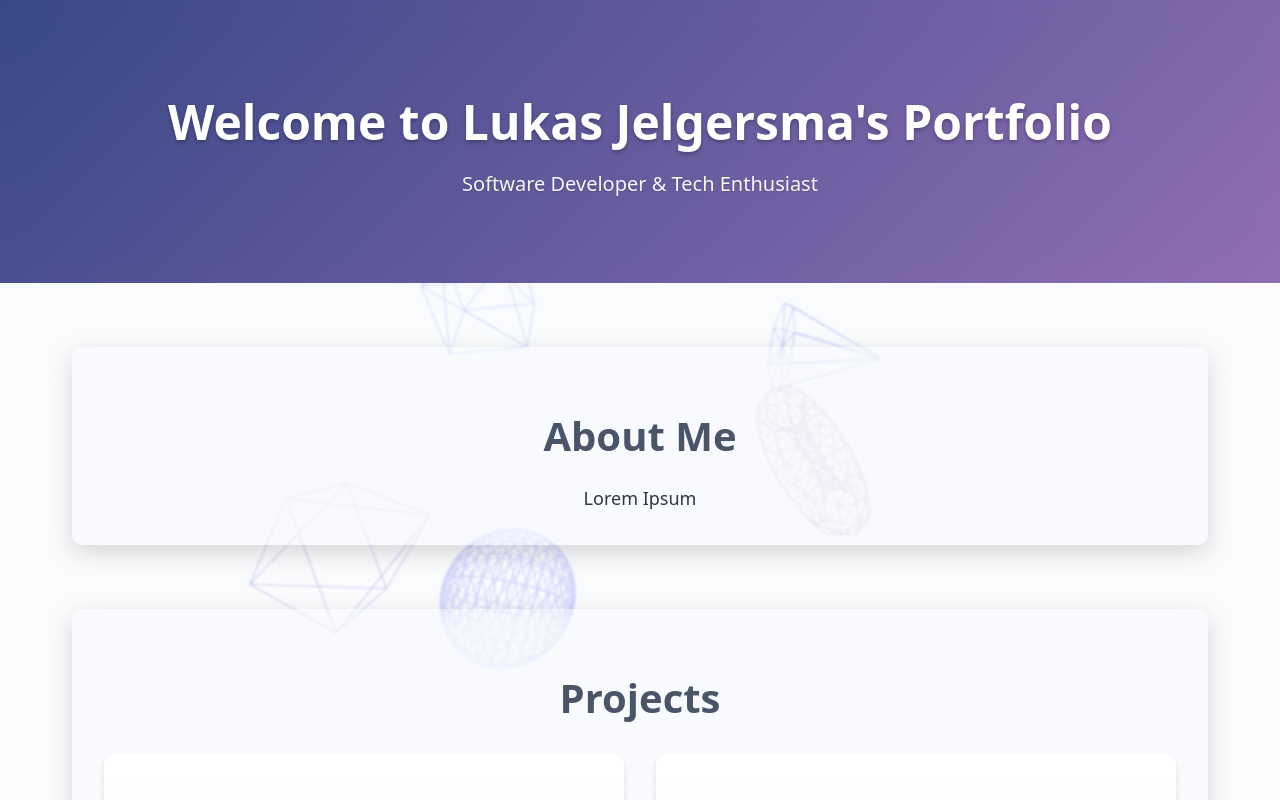
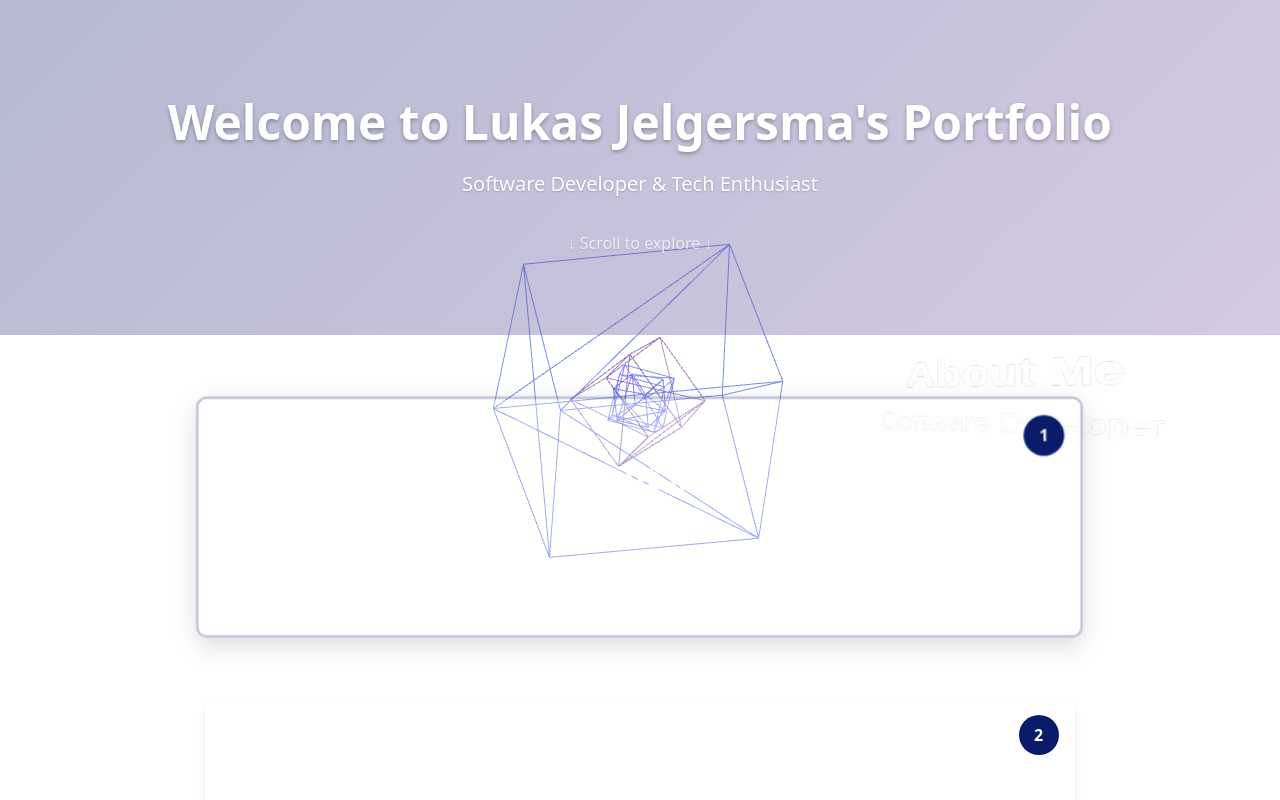
Before and after one commit to LukasJelgersma/lukasjelgersma.github.io, a React (Vite) app: page / in a window 1280 px wide. Built offline with nearby package versions, Linux system fonts and the light colour scheme.

Commit message:
Testing stuff with three js

```diff
--- a/src/components/threeComponents/sampleThree.tsx
+++ b/src/components/threeComponents/sampleThree.tsx
@@ -3,17 +3,20 @@ import * as THREE from 'three';
 
 interface ThreeSceneProps {
     className?: string;
+    onActiveObjectChange?: (index: number) => void;
 }
 
-const ThreeScene: React.FC<ThreeSceneProps> = ({ className }) => {
+const ThreeScene: React.FC<ThreeSceneProps> = ({ className, onActiveObjectChange }) => {
     const mountRef = useRef<HTMLDivElement | null>(null);
     const sceneRef = useRef<{
         scene?: THREE.Scene;
         camera?: THREE.PerspectiveCamera;
         renderer?: THREE.WebGLRenderer;
         animationId?: number;
-        meshes?: THREE.Mesh[];
+        cubes?: THREE.Mesh[];
+        textMeshes?: THREE.Mesh[];
         initialized?: boolean;
+        currentActiveIndex?: number;
     }>({});
 
     useEffect(() => {
@@ -35,73 +38,118 @@ const ThreeScene: React.FC<ThreeSceneProps> = ({ className }) => {
             mountRef.current.removeChild(mountRef.current.firstChild);
         }
 
-        mountRef.current.appendChild(renderer.domElement);
+        mountRef.current.appendChild(renderer.domElement);        // Create 4 cubes for the carousel
+        const cubes: THREE.Mesh[] = [];
+        const textMeshes: THREE.Mesh[] = [];
+        const cubeColors = [0x667eea, 0x764ba2, 0x646cff, 0x535bf2];
 
-        // Create multiple meshes with different shapes and positions
-        const meshes: THREE.Mesh[] = [];
-
-        // Create different geometries
-        const geometries = [
-            new THREE.BoxGeometry(1.5, 1.5, 1.5),
-            new THREE.TorusGeometry(1, 0.4, 8, 16),
-            new THREE.SphereGeometry(1, 16, 16),
-            new THREE.ConeGeometry(1, 2, 8),
-            new THREE.OctahedronGeometry(1.2),
-            new THREE.TetrahedronGeometry(1.3),
+        // Information for each cube
+        const cubeInfo = [
+            { title: "About Me", subtitle: "Software Developer" },
+            { title: "Skills", subtitle: "Technical Expertise" },
+            { title: "Projects", subtitle: "Recent Work" },
+            { title: "Contact", subtitle: "Get In Touch" }
         ];
 
-        // Create different materials with varying colors
-        const colors = [0x667eea, 0x764ba2, 0x646cff, 0x535bf2, 0x4338ca, 0x6366f1];
+        // Position cubes in a line going back into the scene
+        const spacing = 8; // Distance between cubes
 
-        // Position meshes in a scattered pattern
-        const positions = [
-            { x: -3, y: 2, z: -2 },
-            { x: 3, y: -1, z: -1 },
-            { x: -2, y: -3, z: 0 },
-            { x: 4, y: 1, z: -3 },
-            { x: -4, y: -2, z: 1 },
-            { x: 2, y: 3, z: -1 },
-        ];
-
-        // Create meshes
-        geometries.forEach((geometry, index) => {
+        // Load font and create text (we'll use basic geometry for now)
+        for (let i = 0; i < 4; i++) {
+            const geometry = new THREE.BoxGeometry(2, 2, 2);
             const material = new THREE.MeshBasicMaterial({
-                color: colors[index % colors.length],
+                color: cubeColors[i],
                 transparent: true,
-                opacity: 0.7,
+                opacity: 0.8,
                 wireframe: true
             });
 
-            const mesh = new THREE.Mesh(geometry, material);
+            const cube = new THREE.Mesh(geometry, material);
 
-            // Set initial position
-            const pos = positions[index];
-            mesh.position.set(pos.x, pos.y, pos.z);
+            // Position cubes in a line going back
+            cube.position.set(0, 0, -spacing * i);
 
-            // Store original position for scroll calculations
-            mesh.userData = {
-                originalY: pos.y,
-                scrollSpeed: 0.5 + (index * 0.1), // Different scroll speeds for each mesh
+            // Store original position and index
+            cube.userData = {
+                originalZ: -spacing * i,
+                index: i,
                 rotationSpeed: {
-                    x: 0.005 + (index * 0.002),
-                    y: 0.005 + (index * 0.002),
-                    z: 0.002 + (index * 0.001)
+                    x: 0.005 + (i * 0.002),
+                    y: 0.005 + (i * 0.002),
+                    z: 0.002 + (i * 0.001)
                 }
             };
 
-            scene.add(mesh);
-            meshes.push(mesh);
-        });
+            scene.add(cube);
+            cubes.push(cube);
 
-        camera.position.set(0, 0, 8);
+            // Create floating text next to each cube
+            // We'll create simple plane geometry with canvas texture for text
+            const canvas = document.createElement('canvas');
+            const context = canvas.getContext('2d');
+            canvas.width = 512;
+            canvas.height = 256;
+
+            if (context) {
+                // Clear canvas
+                context.fillStyle = 'rgba(0, 0, 0, 0)';
+                context.fillRect(0, 0, canvas.width, canvas.height);
+
+                // Set text properties
+                context.fillStyle = 'white';
+                context.font = 'bold 48px Arial';
+                context.textAlign = 'center';
+                context.textBaseline = 'middle';
+
+                // Add title
+                context.fillText(cubeInfo[i].title, canvas.width / 2, canvas.height / 2 - 30);
+
+                // Add subtitle
+                context.font = '32px Arial';
+                context.fillStyle = 'rgba(255, 255, 255, 0.8)';
+                context.fillText(cubeInfo[i].subtitle, canvas.width / 2, canvas.height / 2 + 30);
+            }
+
+            // Create texture from canvas
+            const texture = new THREE.CanvasTexture(canvas);
+            texture.needsUpdate = true;
+
+            // Create text plane
+            const textGeometry = new THREE.PlaneGeometry(4, 2);
+            const textMaterial = new THREE.MeshBasicMaterial({
+                map: texture,
+                transparent: true,
+                opacity: 0
+            });
+
+            const textMesh = new THREE.Mesh(textGeometry, textMaterial);
+            textMesh.position.set(3.5, 0, -spacing * i); // Position to the right of each cube
+            textMesh.userData = {
+                originalZ: -spacing * i,
+                originalOpacity: 0,
+                index: i
+            };
+
+            scene.add(textMesh);
+            textMeshes.push(textMesh);
+        }
+
+        camera.position.set(0, 0, 5);
         camera.lookAt(0, 0, 0);
 
         // Store references for cleanup
-        sceneRef.current = { scene, camera, renderer, meshes, initialized: true };
+        sceneRef.current = {
+            scene,
+            camera,
+            renderer,
+            cubes,
+            textMeshes,
+            initialized: true,
+            currentActiveIndex: -1
+        };
 
-        // Function to update meshes based on scroll position
-        const updateMeshesOnScroll = () => {
-            // Get scroll position from the main page content
+        // Function to update cubes based on scroll position
+        const updateCubesOnScroll = () => {
             const scrollElement = document.querySelector('.main-page-content');
             const scrollPosition = scrollElement ? scrollElement.scrollTop : 0;
             const maxScroll = scrollElement ? scrollElement.scrollHeight - scrollElement.clientHeight : 1000;
@@ -109,10 +157,59 @@ const ThreeScene: React.FC<ThreeSceneProps> = ({ className }) => {
             // Normalize scroll position (0 to 1)
             const normalizedScroll = Math.min(scrollPosition / maxScroll, 1);
 
-            meshes.forEach((mesh) => {
-                // Move meshes up when scrolling down (inverse relationship)
-                const scrollOffset = normalizedScroll * mesh.userData.scrollSpeed * 10;
-                mesh.position.y = mesh.userData.originalY + scrollOffset;
+            // Calculate which cube should be active based on scroll
+            const scrollProgress = normalizedScroll * 4; // 4 cubes
+            const activeIndex = Math.floor(scrollProgress);
+            const progressWithinCube = scrollProgress - activeIndex;
+
+            // Notify parent component about active cube change
+            if (sceneRef.current.currentActiveIndex !== activeIndex && onActiveObjectChange) {
+                sceneRef.current.currentActiveIndex = activeIndex;
+                onActiveObjectChange(activeIndex);
+            }
+
+            cubes.forEach((cube, index) => {
+                // Calculate target Z position for each cube
+                let targetZ = cube.userData.originalZ + (normalizedScroll * spacing * 4);
+
+                // When a cube is "active" (closest to camera), bring it even closer
+                if (index === activeIndex) {
+                    targetZ += progressWithinCube * 3; // Extra forward movement
+                }
+
+                // Smooth interpolation to target position
+                cube.position.z += (targetZ - cube.position.z) * 0.1;
+
+                // Scale effect - make active cube slightly larger
+                const scale = index === activeIndex ? 1 + progressWithinCube * 0.3 : 1;
+                cube.scale.setScalar(scale);
+
+                // Opacity effect - make active cube more opaque
+                const opacity = index === activeIndex ? 0.9 : 0.6;
+                if (cube.material instanceof THREE.MeshBasicMaterial) {
+                    cube.material.opacity = opacity;
+                }
+            });
+
+            // Update text meshes
+            textMeshes.forEach((textMesh, index) => {
+                // Move text with corresponding cube
+                let targetZ = textMesh.userData.originalZ + (normalizedScroll * spacing * 4);
+
+                if (index === activeIndex) {
+                    targetZ += progressWithinCube * 3;
+                }
+
+                textMesh.position.z += (targetZ - textMesh.position.z) * 0.1;
+
+                // Show text only for active cube
+                const textOpacity = index === activeIndex ? 0.9 : 0;
+                if (textMesh.material instanceof THREE.MeshBasicMaterial) {
+                    textMesh.material.opacity = textOpacity;
+                }
+
+                // Make text always face the camera
+                textMesh.lookAt(camera.position);
             });
         };
 
@@ -123,13 +220,13 @@ const ThreeScene: React.FC<ThreeSceneProps> = ({ className }) => {
             sceneRef.current.animationId = animationId;
 
             // Update scroll-based positions
-            updateMeshesOnScroll();
+            updateCubesOnScroll();
 
-            // Rotate all meshes
-            meshes.forEach((mesh) => {
-                mesh.rotation.x += mesh.userData.rotationSpeed.x;
-                mesh.rotation.y += mesh.userData.rotationSpeed.y;
-                mesh.rotation.z += mesh.userData.rotationSpeed.z;
+            // Rotate all cubes
+            cubes.forEach((cube) => {
+                cube.rotation.x += cube.userData.rotationSpeed.x;
+                cube.rotation.y += cube.userData.rotationSpeed.y;
+                cube.rotation.z += cube.userData.rotationSpeed.z;
             });
 
             renderer.render(scene, camera);
@@ -163,14 +260,34 @@ const ThreeScene: React.FC<ThreeSceneProps> = ({ className }) => {
 
             if (sceneRef.current.renderer && mountRef.current) {
                 try {
-                    // Clean up all meshes
-                    if (sceneRef.current.meshes) {
-                        sceneRef.current.meshes.forEach(mesh => {
-                            mesh.geometry.dispose();
-                            if (Array.isArray(mesh.material)) {
-                                mesh.material.forEach(material => material.dispose());
+                    // Clean up all cubes
+                    if (sceneRef.current.cubes) {
+                        sceneRef.current.cubes.forEach(cube => {
+                            cube.geometry.dispose();
+                            if (Array.isArray(cube.material)) {
+                                cube.material.forEach(material => material.dispose());
                             } else {
-                                mesh.material.dispose();
+                                cube.material.dispose();
+                            }
+                        });
+                    }
+
+                    // Clean up all text meshes
+                    if (sceneRef.current.textMeshes) {
+                        sceneRef.current.textMeshes.forEach(textMesh => {
+                            textMesh.geometry.dispose();
+                            if (Array.isArray(textMesh.material)) {
+                                textMesh.material.forEach(material => {
+                                    if (material instanceof THREE.MeshBasicMaterial && material.map) {
+                                        material.map.dispose();
+                                    }
+                                    material.dispose();
+                                });
+                            } else {
+                                if (textMesh.material instanceof THREE.MeshBasicMaterial && textMesh.material.map) {
+                                    textMesh.material.map.dispose();
+                                }
+                                textMesh.material.dispose();
                             }
                         });
                     }
--- a/src/pages/MainPage.tsx
+++ b/src/pages/MainPage.tsx
@@ -1,41 +1,70 @@
+import { useState } from 'react';
 import ThreeScene from '../components/threeComponents/sampleThree';
 
+// Define your information cards here - easy to add more!
+const informationCards = [
+    {
+        id: 0,
+        title: "About Me",
+        subtitle: "Software Developer",
+        description: "Lorem ipsum"
+    },
+    {
+        id: 1,
+        title: "Skills",
+        subtitle: "Technical Expertise",
+        description: "Loremu ipsum"
+    },
+    {
+        id: 2,
+        title: "Projects",
+        subtitle: "Recent Work",
+        description: "Lorem Ipsum"
+    },
+    {
+        id: 3,
+        title: "Contact",
+        subtitle: "Get In Touch",
+        description: "Lorem Ipsum"
+    }
+];
+
 function MainPage() {
+    const [activeCardIndex, setActiveCardIndex] = useState(-1);
+
+    const handleActiveObjectChange = (index: number) => {
+        setActiveCardIndex(index);
+    };
+
     return (
         <div className="main-page">
             {/* Three.js Background */}
-            <ThreeScene className="three-background" />
+            <ThreeScene className="three-background" onActiveObjectChange={handleActiveObjectChange} />
 
             {/* Main Content */}
             <div className="main-page-content">
                 <header className="main-header">
                     <h1>Welcome to Lukas Jelgersma's Portfolio</h1>
                     <p>Software Developer & Tech Enthusiast</p>
+                    <div className="scroll-instruction">
+                        <p>↓ Scroll to explore ↓</p>
+                    </div>
                 </header>
 
                 <main className="main-content">
-                    <section className="about-section">
-                        <h2>About Me</h2>
-                        <p>Lorem Ipsum</p>
-                    </section>
+                    {/* Generate sections based on information cards */}
+                    {informationCards.map((card, index) => (
+                        <section key={card.id} className={`info-section ${index === activeCardIndex ? 'active' : ''}`} style={{ display: 'hidden' }}>
+                            <div className="section-number">{index + 1}</div>
+                            <h2>{card.title}</h2>
+                            <h3>{card.subtitle}</h3>
+                            <p>{card.description}</p>
+                        </section>
+                    ))}
 
-                    <section className="projects-section">
-                        <h2>Projects</h2>
-                        <div className="projects-grid">
-                            <div className="project-card">
-                                <h3>Project 1</h3>
-                                <p>Lorem ipsum</p>
-                            </div>
-                            <div className="project-card">
-                                <h3>Project 2</h3>
-                                <p>Lorem ipsum</p>
-                            </div>
-                        </div>
-                    </section>
-
-                    <section className="contact-section">
-                        <h2>Contact</h2>
-                        <p>Lorem ipsum</p>
+                    <section className="final-section">
+                        <h2>Thank You</h2>
+                        <p>Thanks for exploring my portfolio! Feel free to reach out for collaborations or opportunities.</p>
                     </section>
                 </main>
             </div>
--- a/src/styles/pages/_main-page.scss
+++ b/src/styles/pages/_main-page.scss
@@ -33,8 +33,11 @@
     z-index: 1;
     height: 100vh;
     overflow-y: auto;
-    background: rgba($bg-primary, 0.7);
-    backdrop-filter: blur(1px);
+    background: rgba($bg-primary, 0.1); // Much more transparent
+    backdrop-filter: blur(0.5px); // Less blur
+    display: flex;
+    flex-direction: column;
+
 
     // Hide scrollbar for different browsers
     scrollbar-width: none;
@@ -49,11 +52,11 @@
 }
 
 .main-header {
-    background: linear-gradient(135deg, rgba($primary, 0.8) 0%, rgba($secondary, 0.8) 100%);
+    background: linear-gradient(135deg, rgba($primary, 0.3) 0%, rgba($secondary, 0.3) 100%); // Much more transparent
     color: $white;
     text-align: center;
     padding: $spacing-2xl $spacing-lg;
-    backdrop-filter: blur(10px);
+    backdrop-filter: blur(5px); // Less blur
 
     h1 {
         font-size: $font-4xl;
@@ -79,32 +82,104 @@
 
 .about-section,
 .projects-section,
-.contact-section {
+.contact-section,
+.info-section {
     margin-bottom: $spacing-2xl;
     padding: $spacing-lg;
-    // background: rgba($white, 0.85);
+    background: rgba($white, 0.1);
+    border-radius: $radius-lg;
+    backdrop-filter: blur(10px);
+    box-shadow: $shadow-md;
+    transition: all $transition-normal;
+    position: relative;
+    min-height: 200px;
+
+    &.active {
+        background: rgba($white, 0.2);
+        box-shadow: $shadow-lg;
+        transform: scale(1.02);
+        border: 2px solid rgba($primary, 0.3);
+    }
+}
+
+.info-section {
+    .section-number {
+        position: absolute;
+        top: $spacing-sm;
+        right: $spacing-sm;
+        background: $primary;
+        color: $white;
+        width: 40px;
+        height: 40px;
+        border-radius: 50%;
+        display: flex;
+        align-items: center;
+        justify-content: center;
+        font-weight: $font-bold;
+        font-size: $font-sm;
+    }
+
+    h2 {
+        color: $white;
+        font-size: $font-2xl;
+        margin-bottom: $spacing-sm;
+    }
+
+    h3 {
+        color: rgba($white, 0.8);
+        font-size: $font-lg;
+        margin-bottom: $spacing-md;
+        font-weight: $font-medium;
+    }
+
+    p {
+        color: rgba($white, 0.9);
+        font-size: $font-md;
+        line-height: 1.6;
+    }
+}
+
+.final-section {
+    margin-bottom: $spacing-2xl;
+    padding: $spacing-xl;
+    background: rgba($primary, 0.1);
     border-radius: $radius-lg;
     backdrop-filter: blur(10px);
     box-shadow: $shadow-lg;
+    text-align: center;
+
+    h2 {
+        color: $white;
+        font-size: $font-2xl;
+        margin-bottom: $spacing-md;
+    }
+
+    p {
+        color: rgba($white, 0.9);
+        font-size: $font-md;
+        line-height: 1.6;
+    }
 }
 
 .about-section h2,
 .projects-section h2,
-.contact-section h2 {
-    @include heading-style($font-3xl);
-    color: $dark-gray;
+.contact-section h2,
+.info-section h2 {
+    @include heading-style($font-2xl);
+    color: $white;
     text-align: center;
     margin-bottom: $spacing-md;
 }
 
 .about-section p,
-.contact-section p {
+.contact-section p,
+.info-section p {
     font-size: $font-md;
     line-height: 1.6;
     text-align: center;
     max-width: 600px;
     margin: 0 auto;
-    color: $text-primary;
+    color: rgba($white, 0.9);
 }
 
 .projects-grid {
@@ -139,6 +214,99 @@
     }
 }
 
+// Information Card Overlay
+.information-card-overlay {
+    position: fixed;
+    top: 50%;
+    left: 50%;
+    transform: translate(-50%, -50%);
+    z-index: 10;
+    pointer-events: none;
+    animation: fadeInScale 0.5s ease-out;
+}
+
+.information-card {
+    background: rgba($white, 0.95);
+    backdrop-filter: blur(20px);
+    border-radius: $radius-xl;
+    padding: $spacing-xl;
+    box-shadow: $shadow-lg;
+    text-align: center;
+    max-width: 400px;
+    border: 2px solid rgba($primary, 0.3);
+
+    h2 {
+        color: $primary;
+        font-size: $font-2xl;
+        margin-bottom: $spacing-sm;
+        font-weight: $font-bold;
+    }
+
+    h3 {
+        color: $secondary;
+        font-size: $font-lg;
+        margin-bottom: $spacing-md;
+        font-weight: $font-medium;
+        opacity: 0.8;
+    }
+
+    p {
+        color: $text-primary;
+        font-size: $font-md;
+        line-height: 1.6;
+        margin-bottom: $spacing-md;
+    }
+
+    .card-indicator {
+        color: $gray;
+        font-size: $font-sm;
+        font-weight: $font-medium;
+        opacity: 0.7;
+    }
+}
+
+@keyframes fadeInScale {
+    from {
+        opacity: 0;
+        transform: translate(-50%, -50%) scale(0.8);
+    }
+
+    to {
+        opacity: 1;
+        transform: translate(-50%, -50%) scale(1);
+    }
+}
+
+// Scroll instruction
+.scroll-instruction {
+    margin-top: $spacing-lg;
+
+    p {
+        font-size: $font-sm;
+        opacity: 0.7;
+        animation: bounce 2s infinite;
+    }
+}
+
+@keyframes bounce {
+
+    0%,
+    20%,
+    50%,
+    80%,
+    100% {
+        transform: translateY(0);
+    }
+
+    40% {
+        transform: translateY(-10px);
+    }
+
+    60% {
+        transform: translateY(-5px);
+    }
+}
+
 @include tablet {
     .main-header {
         padding: $spacing-xl $spacing-sm;
@@ -159,8 +327,30 @@
 
     .about-section,
     .projects-section,
-    .contact-section {
+    .contact-section,
+    .info-section {
         padding: $spacing-md;
         margin-bottom: $spacing-lg;
     }
+
+    .information-card {
+        max-width: 300px;
+        padding: $spacing-lg;
+
+        h2 {
+            font-size: $font-xl;
+        }
+
+        h3 {
+            font-size: $font-md;
+        }
+
+        p {
+            font-size: $font-sm;
+        }
+    }
+
+    .final-section {
+        padding: $spacing-lg;
+    }
 }
```
